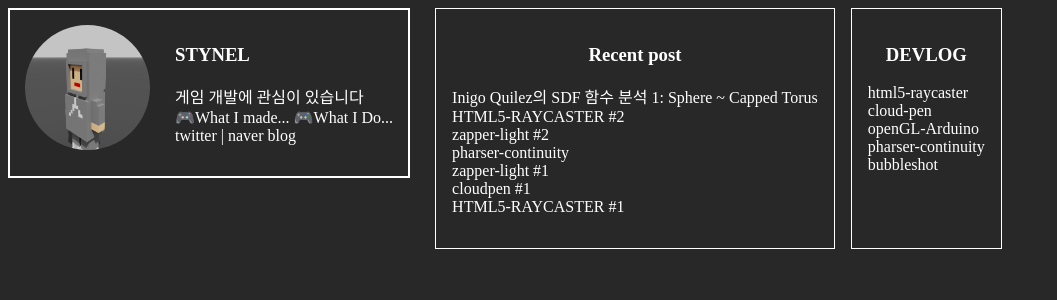
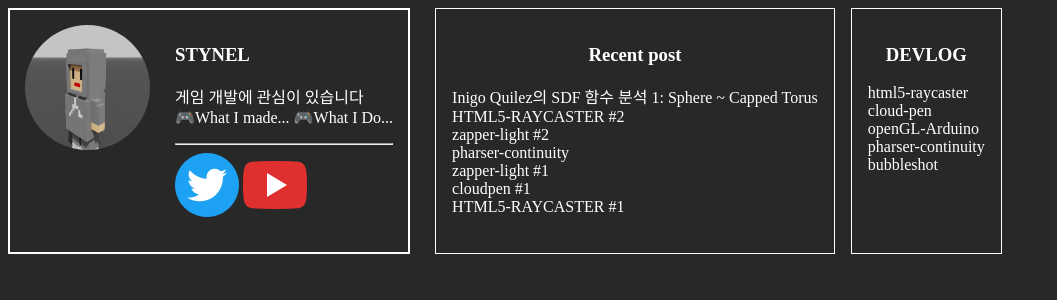
Before and after one commit to userStynel/userStynel.github.io, a Jekyll site: the page built from index.html, in a window 1280 px wide. Shown: the top 300 px of the page, without its empty margins (0-1057 px from the left). Built offline with Jekyll 4.4.1, drawn with Linux system fonts in a browser that asks for light colours.

Commit message:
changing main page

```diff
--- a/index.html
+++ b/index.html
@@ -21,8 +21,8 @@
             <br>
             <a href = "./GAME">🎮What I made...</a>
             <a href = "./what_I_do/">🎮What I Do...</a>
-            <br>
-            <a href = "https://twitter.com/Lostynel">twitter</a> | <a href = "https://blog.naver.com/ltnyst10">naver blog</a>
+            <hr>
+            <a href = "https://twitter.com/Lostynel"><img src = "/IMGS/icons/twitter.png"> <a href = "https://www.youtube.com/channel/UC9L3_DvLL0NlN0UCKupiKhQ"><img src = "/IMGS/icons/youtube.png"></a>
           </p>
         </div>
       </div>
```
Also changed, not shown: IMGS/icons/twitter.png (added), IMGS/icons/youtube.png (added).
